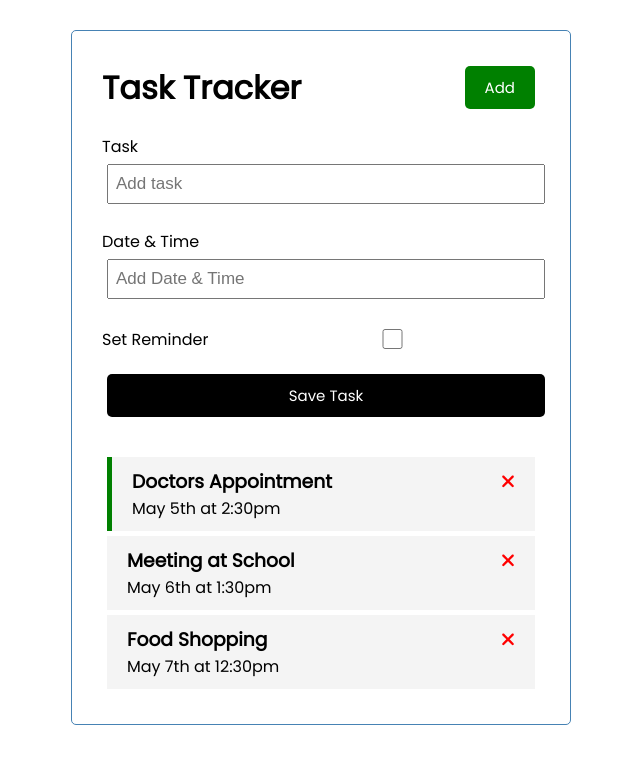
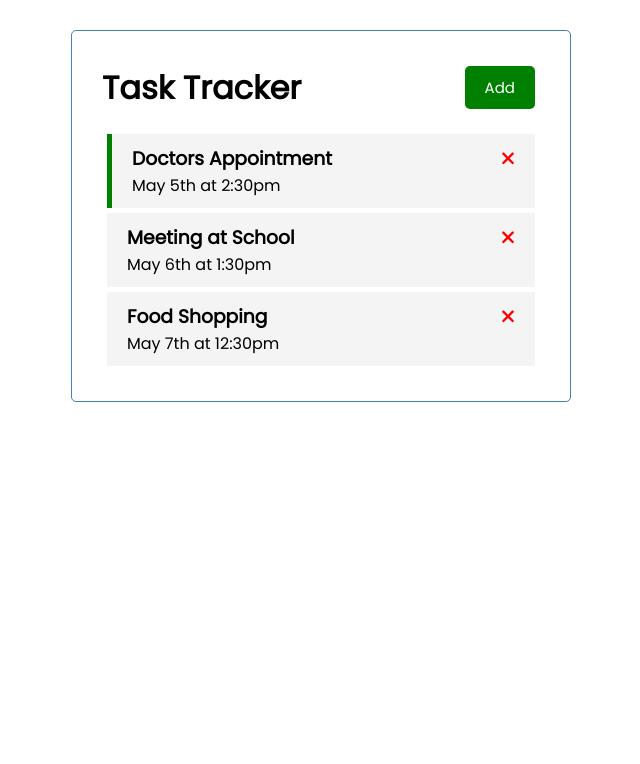
Before and after one commit to SirNathanJF/traversy-media-angular, an Angular app: page / in a window 1280 px wide. Shown: the top 764 px of the page, without its empty margins (319-959 px from the left). Built offline with nearby package versions, Linux system fonts and the light colour scheme; data requests are answered from the project's data file.

Commit message:
Addition of showAddTask feature to add-task form so to hide and show based on showAddTask

```diff
--- a/src/app/components/add-task/add-task.component.html
+++ b/src/app/components/add-task/add-task.component.html
@@ -1,4 +1,4 @@
-<form class="add-form" (ngSubmit)="onSubmit()">
+<form *ngIf="showAddTask" class="add-form" (ngSubmit)="onSubmit()">
   <div class="form-control">
     <label for="text">Task</label>
     <input type="text" id="text" name="text" [(ngModel)]="text" placeholder="Add task">
--- a/src/app/components/add-task/add-task.component.ts
+++ b/src/app/components/add-task/add-task.component.ts
@@ -1,4 +1,6 @@
 import { Component, OnInit, Output, EventEmitter } from '@angular/core';
+import { UiService } from '../../services/ui.service';
+import { Subscription } from 'rxjs';
 import {Task} from '../../Task';
 
 @Component({
@@ -12,8 +14,14 @@
   text: string;
   day: string;
   reminder: boolean = false;
+  showAddTask: boolean;
+  subscription: Subscription;
 
-  constructor() { }
+  constructor(private uiService: UiService) {
+    this.subscription = this.uiService
+    .onToggle()
+    .subscribe((value) => (this.showAddTask = value));
+  }
 
   ngOnInit(): void {
   }
```
